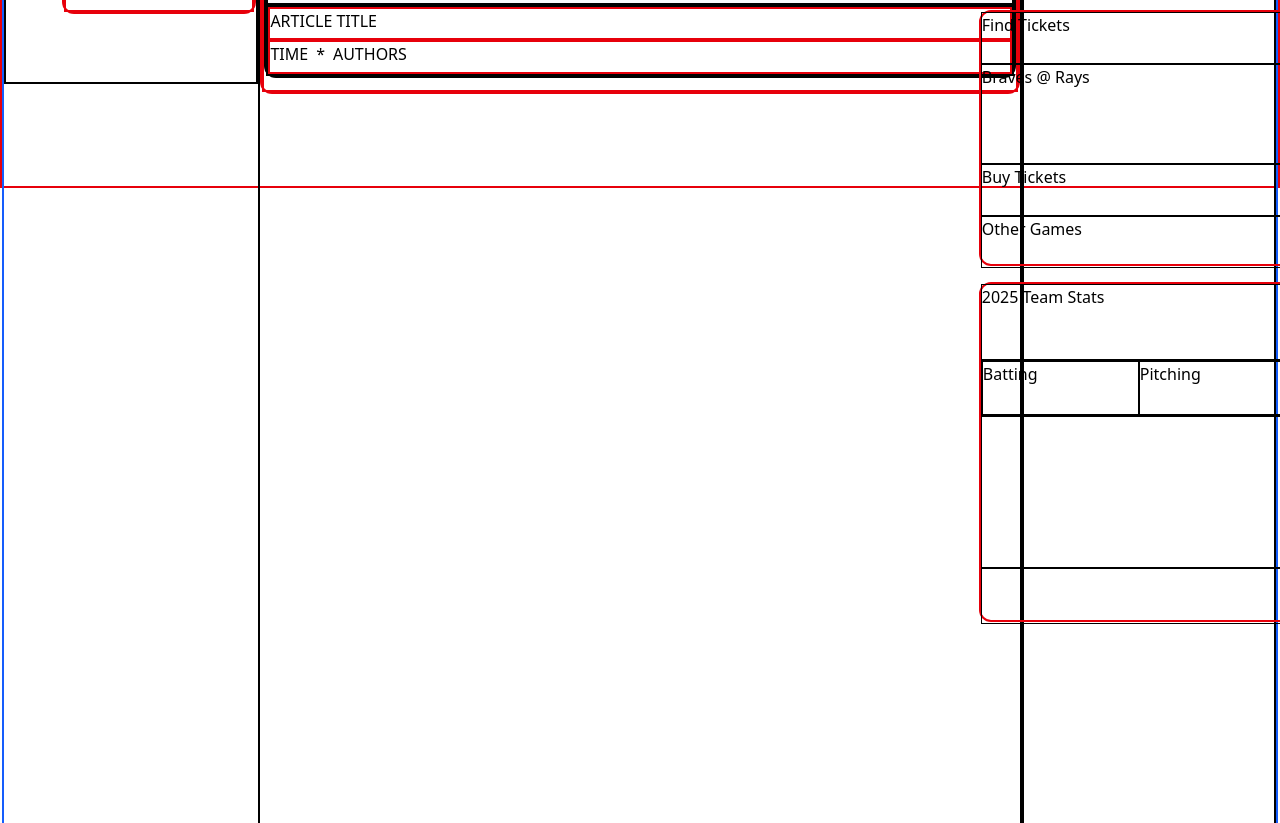
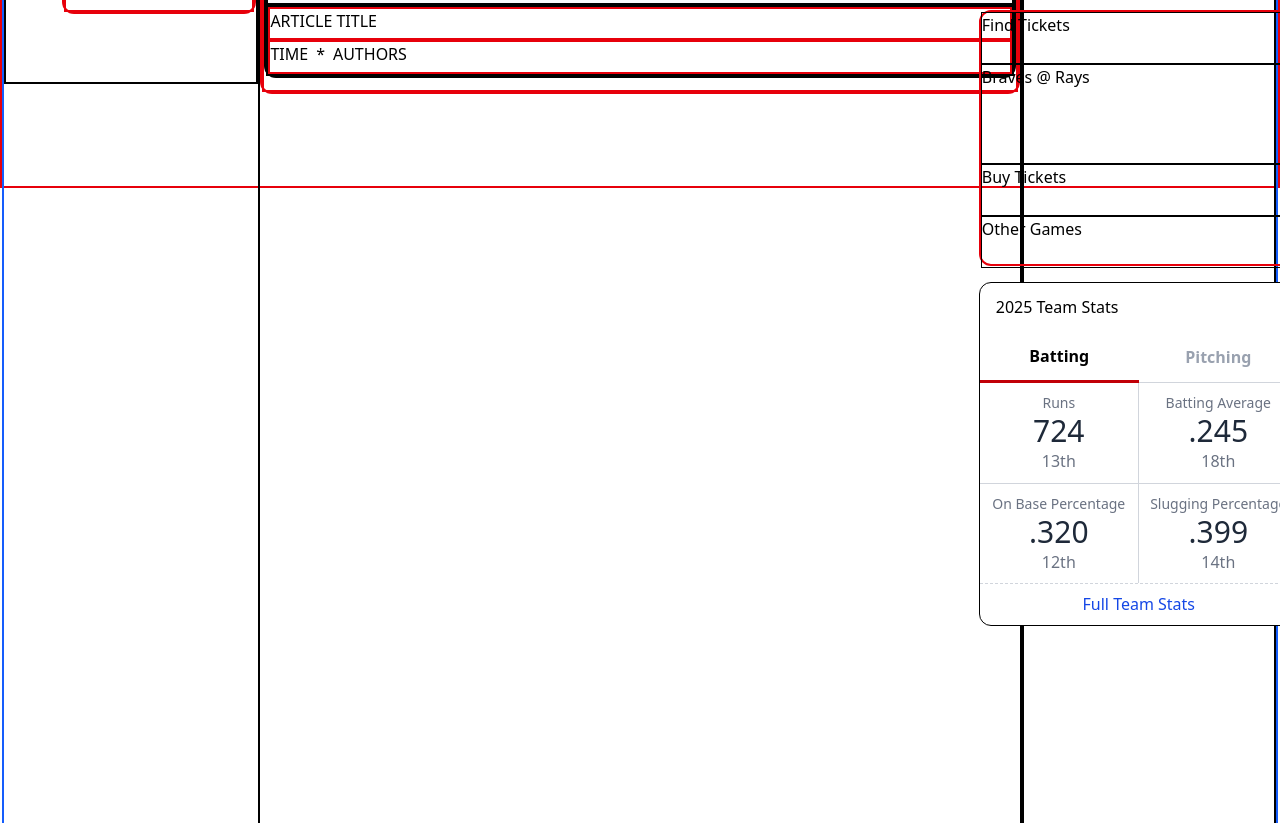
Before and after one commit to loganyeh/sports_dashboard, a React (Vite) app: page / in a window 1280 px wide. Shown: the part 612-1435 px from the top of the page. Built offline with nearby package versions, Linux system fonts and the light colour scheme.

Commit message:
feat: team stats block created

```diff
--- a/src/pages/TeamPage.jsx
+++ b/src/pages/TeamPage.jsx
@@ -255,15 +255,39 @@ function TeamPage(){
 
 
                         {/* TEAM STATS */}
-                        <div className="border-2 border-red-600 h-85 w-80 my-2 mr-5 rounded-xl">
-                            <div className="border border-black h-19 w-full">2025 Team Stats</div>
-                            <div className="border border-black h-14 w-full flex">
-                                <div className="border border-black h-full w-1/2">Batting</div>
-                                <div className="border border-black h-full w-1/2">Pitching</div>
+                        <div className="border border-black h-86 w-80 my-2 mr-5 bg-white rounded-xl">
+                            <div className="h-12 w-full pl-4 py-4 flex justify-left items-center font-medium">2025 Team Stats</div>
+                            <div className="h-13 w-full flex">
+                                <div className="border-b-3 border-red-700 h-full w-1/2 flex justify-center items-center font-semibold cursor-pointer">Batting</div>
+                                <div className="border-b border-gray-300 h-full w-1/2 flex justify-center items-center font-semibold text-gray-400 cursor-pointer">Pitching</div>
                             </div>
-                            <div className="border border-black h-38 w-full"></div>
-                            <div className="border border-black h-14 w-full"></div>
+                            <div className="h-50 w-full flex flex-wrap">
+                                <div className="border-r border-gray-300 h-1/2 w-1/2 flex flex-col justify-center items-center">
+                                    <div className="text-sm text-gray-500">Runs</div>
+                                    <div className="text-3xl text-gray-800">724</div>
+                                    <div className="text-md text-gray-500">13th</div>
+                                </div>
+                                <div className=" border-gray-300 h-1/2 w-1/2 flex flex-col justify-center items-center">
+                                    <div className="text-sm text-gray-500">Batting Average</div>
+                                    <div className="text-3xl text-gray-800">.245</div>
+                                    <div className="text-md text-gray-500">18th</div>
+                                </div>
+                                <div className="border-r border-t border-gray-300 h-1/2 w-1/2 flex flex-col justify-center items-center">
+                                    <div className="text-sm text-gray-500">On Base Percentage</div>
+                                    <div className="text-3xl text-gray-800">.320</div>
+                                    <div className="text-md text-gray-500">12th</div>
+                                </div>
+                                <div className="border-t border-gray-300 h-1/2 w-1/2 flex flex-col justify-center items-center">
+                                    <div className="text-sm text-gray-500">Slugging Percentage</div>
+                                    <div className="text-3xl text-gray-800">.399</div>
+                                    <div className="text-md text-gray-500">14th</div>
+                                </div>
+                            </div>
+
+                            <div className="border-t border-dashed border-gray-300 h-10 w-full flex justify-center items-center text-md text-blue-700 hover:text-blue-900 cursor-pointer">Full Team Stats</div>
+
                         </div>
+
                     </div>
 
                 </div>
```
